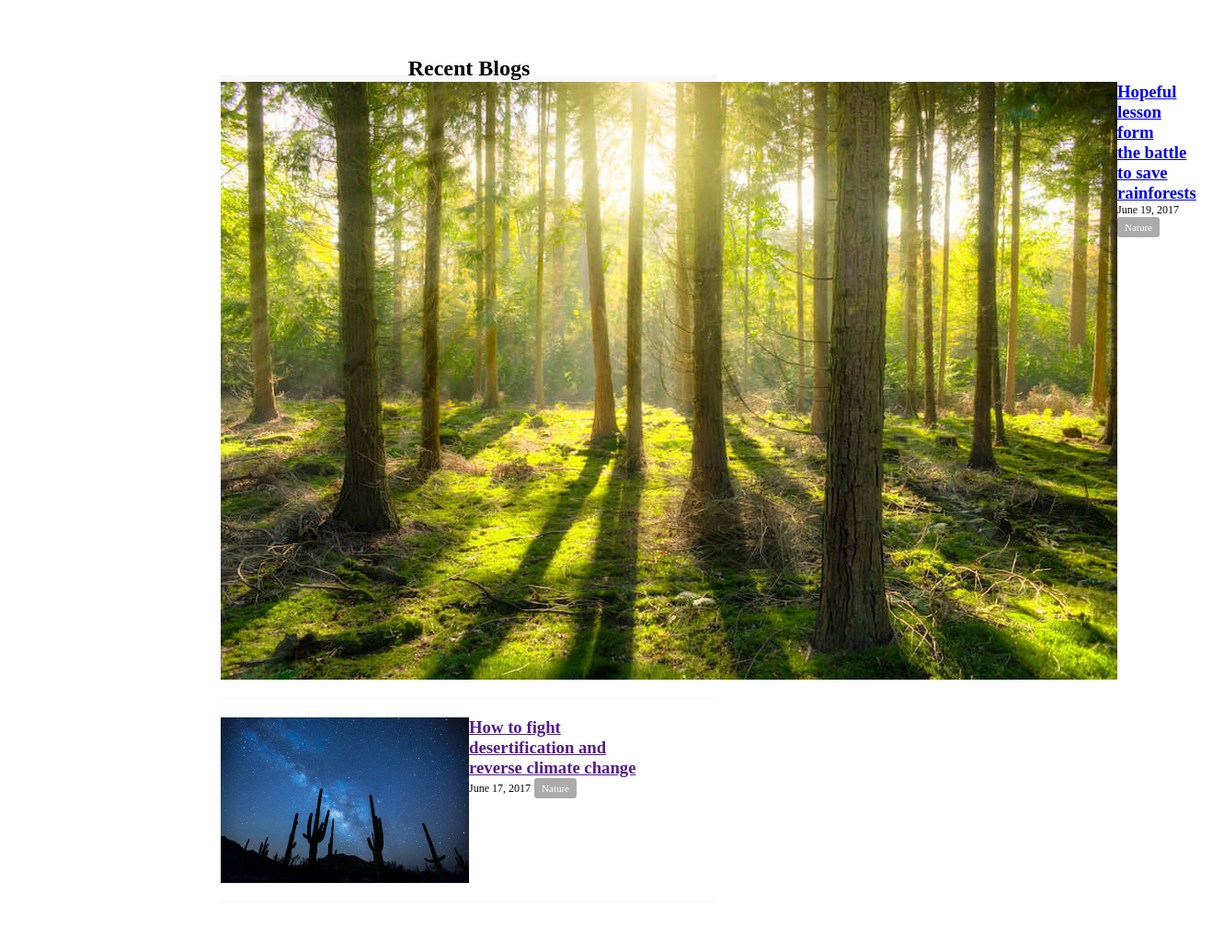
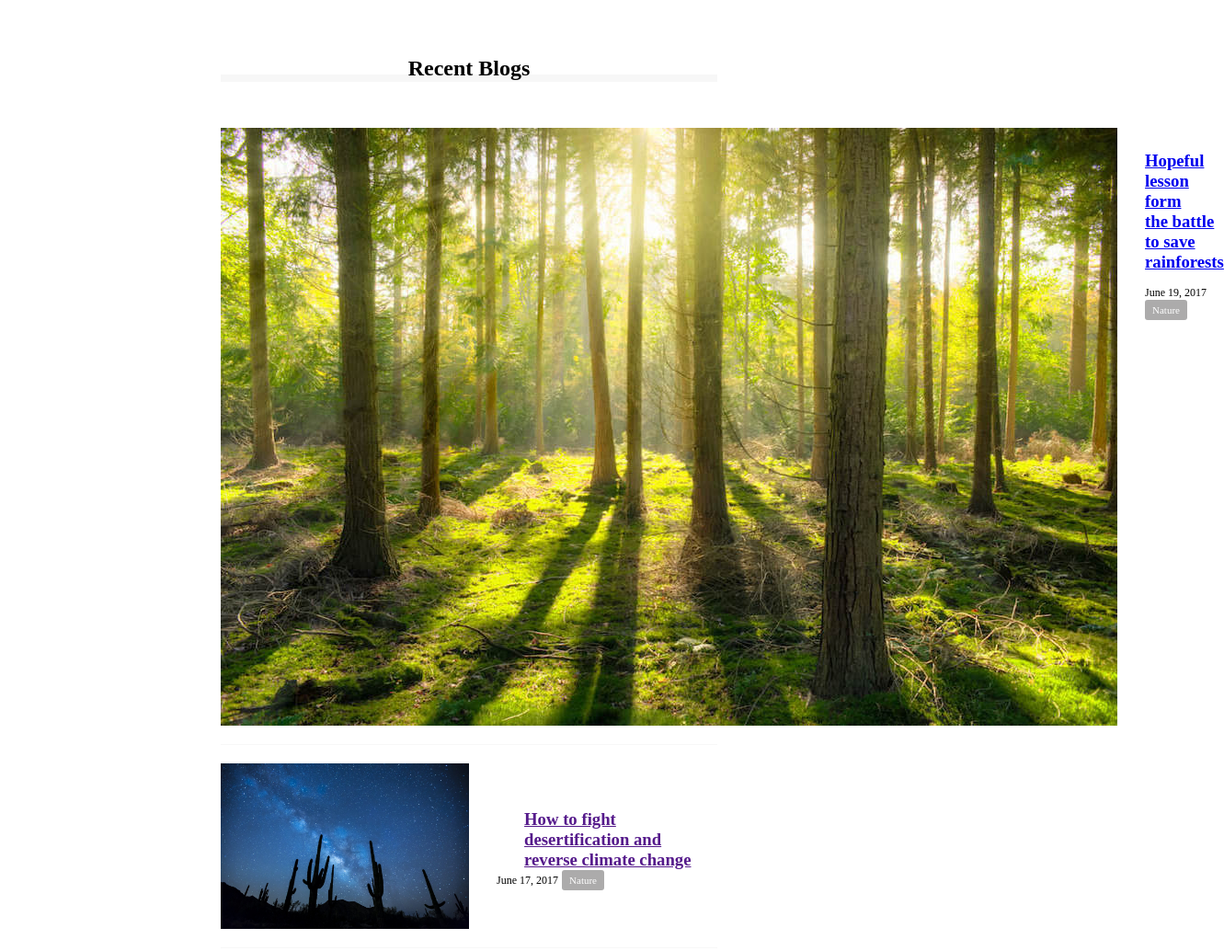
Before and after one commit to masaya2983/htmlreview, a plain HTML site: page caravan/index.html in a window 1280 px wide. Shown: the part 408-1442 px from the top of the page at 92% size, 1331 px wide, since content can reach past the window. Drawn offline with Linux system fonts and the light colour scheme.

Commit message:
2個目まで

```diff
--- a/caravan/style.css
+++ b/caravan/style.css
@@ -63,7 +63,11 @@ main{
 .blog{
         width: 540px;/* 横幅600px */
         margin-right: 30px;
-       }
+}
+
+.blog-box{
+                padding-top: 50px;
+}
 
 .blog-heading{
                 border-bottom: 8px solid #f7f7f7;
@@ -81,6 +85,14 @@ main{
 
 .blog-image{
                 height: 180px;
+}
+
+.blog-text{
+        padding: 25px 0 0 30px;
+}
+
+.blog-text-heading{
+        padding-bottom: 15px;
 }
 
 .blog-date{
```
